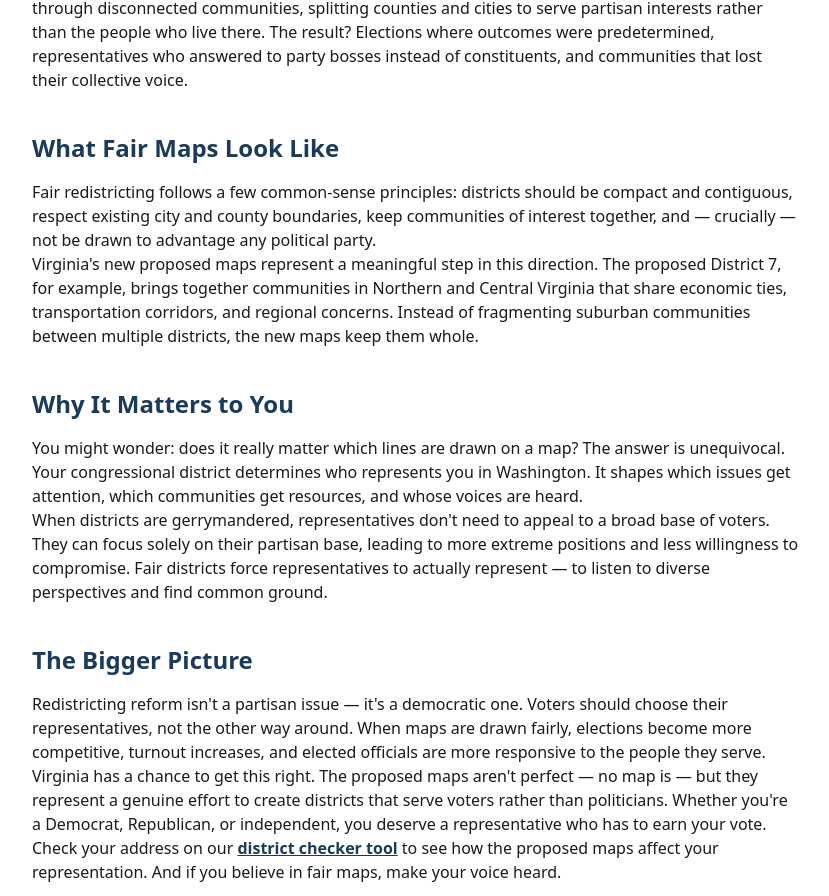
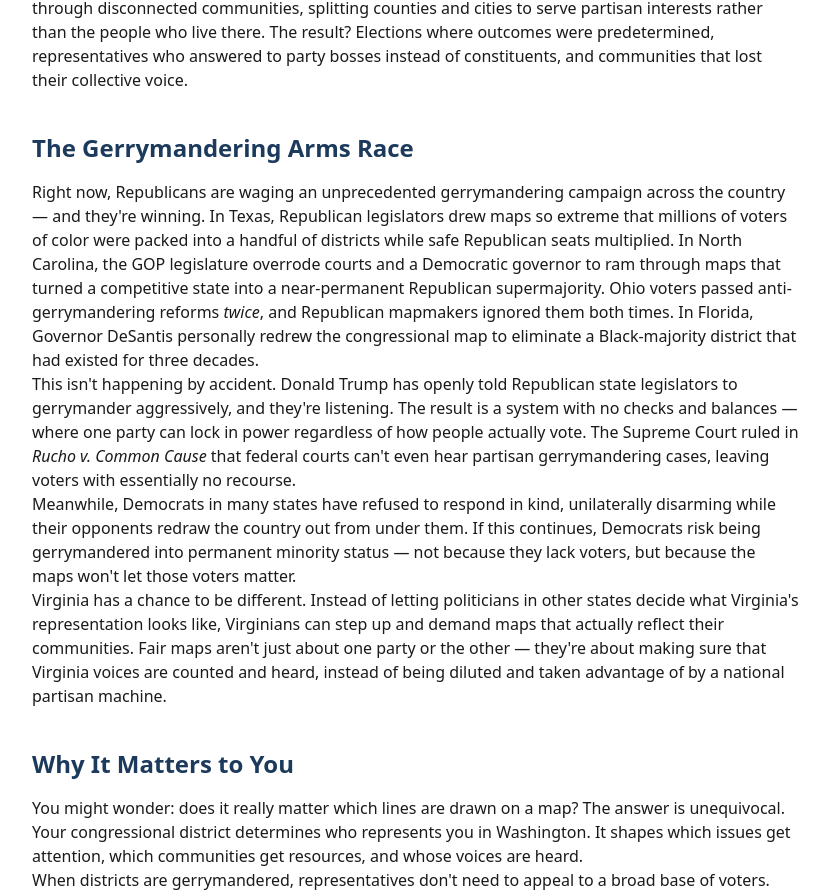
Before and after one commit to cupOJoseph/district-checker, a Next.js app: page /blog in a window 1280 px wide. Shown: the part 516-1412 px from the top of the page, without its empty margins (224-1053 px from the left). Built offline with nearby package versions, Linux system fonts and the light colour scheme.

Commit message:
Replace 'Fair Maps' section with gerrymandering arms race narrative

```diff
--- a/src/app/blog/page.tsx
+++ b/src/app/blog/page.tsx
@@ -32,12 +32,18 @@ export default function BlogPage() {
             Virginia has experienced both. For years, the state&apos;s congressional map featured districts that snaked through disconnected communities, splitting counties and cities to serve partisan interests rather than the people who live there. The result? Elections where outcomes were predetermined, representatives who answered to party bosses instead of constituents, and communities that lost their collective voice.
           </p>
 
-          <h2 className="text-2xl font-bold text-[#1B3A5C] mt-10 mb-4">What Fair Maps Look Like</h2>
+          <h2 className="text-2xl font-bold text-[#1B3A5C] mt-10 mb-4">The Gerrymandering Arms Race</h2>
           <p>
-            Fair redistricting follows a few common-sense principles: districts should be compact and contiguous, respect existing city and county boundaries, keep communities of interest together, and — crucially — not be drawn to advantage any political party.
+            Right now, Republicans are waging an unprecedented gerrymandering campaign across the country — and they&apos;re winning. In Texas, Republican legislators drew maps so extreme that millions of voters of color were packed into a handful of districts while safe Republican seats multiplied. In North Carolina, the GOP legislature overrode courts and a Democratic governor to ram through maps that turned a competitive state into a near-permanent Republican supermajority. Ohio voters passed anti-gerrymandering reforms <em>twice</em>, and Republican mapmakers ignored them both times. In Florida, Governor DeSantis personally redrew the congressional map to eliminate a Black-majority district that had existed for three decades.
           </p>
           <p>
-            Virginia&apos;s new proposed maps represent a meaningful step in this direction. The proposed District 7, for example, brings together communities in Northern and Central Virginia that share economic ties, transportation corridors, and regional concerns. Instead of fragmenting suburban communities between multiple districts, the new maps keep them whole.
+            This isn&apos;t happening by accident. Donald Trump has openly told Republican state legislators to gerrymander aggressively, and they&apos;re listening. The result is a system with no checks and balances — where one party can lock in power regardless of how people actually vote. The Supreme Court ruled in <em>Rucho v. Common Cause</em> that federal courts can&apos;t even hear partisan gerrymandering cases, leaving voters with essentially no recourse.
+          </p>
+          <p>
+            Meanwhile, Democrats in many states have refused to respond in kind, unilaterally disarming while their opponents redraw the country out from under them. If this continues, Democrats risk being gerrymandered into permanent minority status — not because they lack voters, but because the maps won&apos;t let those voters matter.
+          </p>
+          <p>
+            Virginia has a chance to be different. Instead of letting politicians in other states decide what Virginia&apos;s representation looks like, Virginians can step up and demand maps that actually reflect their communities. Fair maps aren&apos;t just about one party or the other — they&apos;re about making sure that Virginia voices are counted and heard, instead of being diluted and taken advantage of by a national partisan machine.
           </p>
 
           <h2 className="text-2xl font-bold text-[#1B3A5C] mt-10 mb-4">Why It Matters to You</h2>
```
